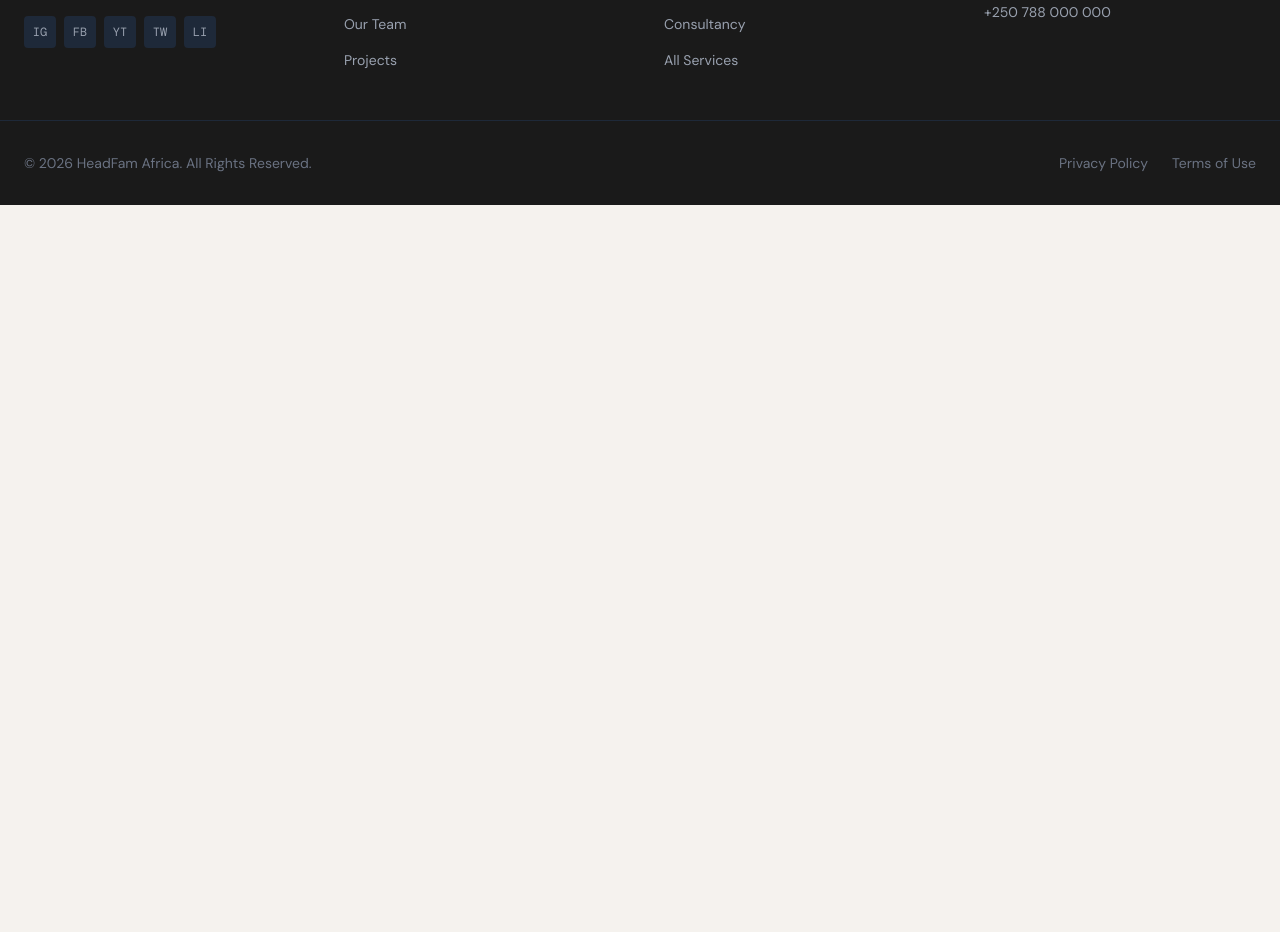
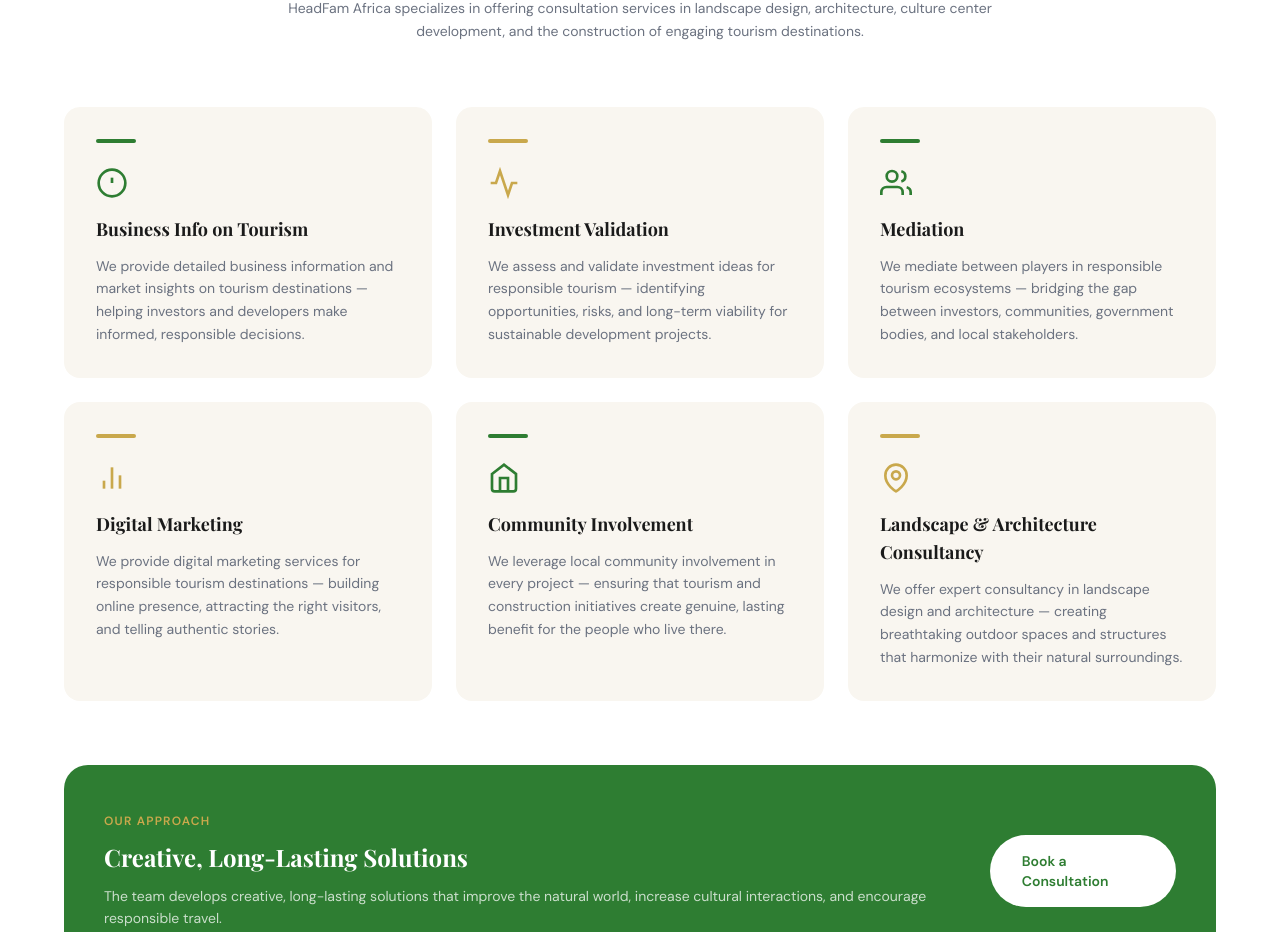
Before and after one commit to muhorakeye/Headfam, a React (Vite) app: page /services/consultancy in a window 1280 px wide. Shown: the part 400-1332 px from the top of the page. Before the commit the page ends 800 px from the top, so only its background shows below. Built offline with nearby package versions, Linux system fonts and the light colour scheme.

Commit message:
feat(consultancy): build ConsultancyServices with 6 service cards, hover states, and highlight strip

```diff
--- a/src/components/sections/consultancy/ConsultancyServices.tsx
+++ b/src/components/sections/consultancy/ConsultancyServices.tsx
@@ -1,7 +1,227 @@
+import { useState } from 'react'
+import { motion } from 'framer-motion'
+
+const VP = { once: true, amount: 0.2 as const }
+const VP1 = { once: true, amount: 0.1 as const }
+const T = { duration: 0.6, ease: 'easeOut' as const }
+
+const SERVICES = [
+  {
+    title: 'Business Info on Tourism',
+    description:
+      'We provide detailed business information and market insights on tourism destinations — helping investors and developers make informed, responsible decisions.',
+    svg: (
+      <svg width="32" height="32" viewBox="0 0 24 24" fill="none" stroke="#2E7D32" strokeWidth="2">
+        <circle cx="12" cy="12" r="10" />
+        <line x1="12" y1="8" x2="12" y2="12" />
+        <line x1="12" y1="16" x2="12.01" y2="16" />
+      </svg>
+    ),
+    accent: '#2E7D32',
+  },
+  {
+    title: 'Investment Validation',
+    description:
+      'We assess and validate investment ideas for responsible tourism — identifying opportunities, risks, and long-term viability for sustainable development projects.',
+    svg: (
+      <svg width="32" height="32" viewBox="0 0 24 24" fill="none" stroke="#C9A84C" strokeWidth="2">
+        <polyline points="22 12 18 12 15 21 9 3 6 12 2 12" />
+      </svg>
+    ),
+    accent: '#C9A84C',
+  },
+  {
+    title: 'Mediation',
+    description:
+      'We mediate between players in responsible tourism ecosystems — bridging the gap between investors, communities, government bodies, and local stakeholders.',
+    svg: (
+      <svg width="32" height="32" viewBox="0 0 24 24" fill="none" stroke="#2E7D32" strokeWidth="2">
+        <path d="M17 21v-2a4 4 0 0 0-4-4H5a4 4 0 0 0-4 4v2" />
+        <circle cx="9" cy="7" r="4" />
+        <path d="M23 21v-2a4 4 0 0 0-3-3.87" />
+        <path d="M16 3.13a4 4 0 0 1 0 7.75" />
+      </svg>
+    ),
+    accent: '#2E7D32',
+  },
+  {
+    title: 'Digital Marketing',
+    description:
+      'We provide digital marketing services for responsible tourism destinations — building online presence, attracting the right visitors, and telling authentic stories.',
+    svg: (
+      <svg width="32" height="32" viewBox="0 0 24 24" fill="none" stroke="#C9A84C" strokeWidth="2">
+        <path d="M18 20V10" />
+        <path d="M12 20V4" />
+        <path d="M6 20v-6" />
+      </svg>
+    ),
+    accent: '#C9A84C',
+  },
+  {
+    title: 'Community Involvement',
+    description:
+      'We leverage local community involvement in every project — ensuring that tourism and construction initiatives create genuine, lasting benefit for the people who live there.',
+    svg: (
+      <svg width="32" height="32" viewBox="0 0 24 24" fill="none" stroke="#2E7D32" strokeWidth="2">
+        <path d="M3 9l9-7 9 7v11a2 2 0 0 1-2 2H5a2 2 0 0 1-2-2z" />
+        <polyline points="9 22 9 12 15 12 15 22" />
+      </svg>
+    ),
+    accent: '#2E7D32',
+  },
+  {
+    title: 'Landscape & Architecture Consultancy',
+    description:
+      'We offer expert consultancy in landscape design and architecture — creating breathtaking outdoor spaces and structures that harmonize with their natural surroundings.',
+    svg: (
+      <svg width="32" height="32" viewBox="0 0 24 24" fill="none" stroke="#C9A84C" strokeWidth="2">
+        <path d="M12 22s-8-4.5-8-11.8A8 8 0 0 1 12 2a8 8 0 0 1 8 8.2c0 7.3-8 11.8-8 11.8z" />
+        <circle cx="12" cy="10" r="3" />
+      </svg>
+    ),
+    accent: '#C9A84C',
+  },
+]
+
+function BookBtn() {
+  const [hovered, setHovered] = useState(false)
+  return (
+    <a
+      href="/contact"
+      onMouseEnter={() => setHovered(true)}
+      onMouseLeave={() => setHovered(false)}
+      style={{
+        backgroundColor: hovered ? '#C9A84C' : '#ffffff',
+        color: hovered ? '#ffffff' : '#2E7D32',
+        fontFamily: '"DM Sans", sans-serif',
+        transition: 'background-color 0.3s, color 0.3s',
+      }}
+      className="px-8 py-4 rounded-full text-sm font-bold inline-block"
+    >
+      Book a Consultation
+    </a>
+  )
+}
+
 export default function ConsultancyServices() {
+  const [hovered, setHovered] = useState<boolean[]>(Array(SERVICES.length).fill(false))
+
+  const setHover = (i: number, val: boolean) =>
+    setHovered((prev) => prev.map((v, idx) => (idx === i ? val : v)))
+
   return (
-    <section id="consultancy-services">
-      {/* ConsultancyServices — coming soon */}
+    <section id="consultancy-services" className="py-16 px-6 md:px-16 bg-white">
+
+      {/* Part 1 — Header */}
+      <motion.div
+        className="max-w-3xl mx-auto text-center mb-16"
+        initial={{ opacity: 0, y: 32 }}
+        whileInView={{ opacity: 1, y: 0 }}
+        viewport={VP}
+        transition={T}
+      >
+        <div className="flex justify-center items-center gap-3 mb-4">
+          <span className="inline-block w-10 h-0.5" style={{ backgroundColor: '#C9A84C' }} />
+          <span
+            className="text-xs font-bold tracking-widest"
+            style={{ color: '#C9A84C', fontFamily: '"DM Sans", sans-serif' }}
+          >
+            WHAT WE OFFER
+          </span>
+          <span className="inline-block w-10 h-0.5" style={{ backgroundColor: '#C9A84C' }} />
+        </div>
+
+        <h2
+          className="text-3xl md:text-4xl font-black leading-tight mb-4"
+          style={{ color: '#1a1a1a', fontFamily: '"Playfair Display", Georgia, serif' }}
+        >
+          Consultancy Services That Drive Results
+        </h2>
+
+        <p
+          className="text-sm leading-relaxed"
+          style={{ color: '#6b7280', fontFamily: '"DM Sans", sans-serif' }}
+        >
+          HeadFam Africa specializes in offering consultation services in landscape design,
+          architecture, culture center development, and the construction of engaging tourism
+          destinations.
+        </p>
+      </motion.div>
+
+      {/* Part 2 — Services Grid */}
+      <div className="max-w-6xl mx-auto grid grid-cols-1 md:grid-cols-2 lg:grid-cols-3 gap-6 mb-16">
+        {SERVICES.map((service, i) => (
+          <motion.div
+            key={service.title}
+            initial={{ opacity: 0, y: 40 }}
+            whileInView={{ opacity: 1, y: 0 }}
+            viewport={VP1}
+            transition={{ duration: 0.6, ease: 'easeOut' as const, delay: (i % 3) * 0.1 }}
+            onMouseEnter={() => setHover(i, true)}
+            onMouseLeave={() => setHover(i, false)}
+            className="rounded-2xl p-8"
+            style={{
+              backgroundColor: hovered[i] ? '#ffffff' : '#f9f6f0',
+              boxShadow: hovered[i] ? '0 10px 30px rgba(0,0,0,0.10)' : 'none',
+              transform: hovered[i] ? 'translateY(-4px)' : 'translateY(0)',
+              transition: 'background-color 0.3s ease, box-shadow 0.3s ease, transform 0.3s ease',
+            }}
+          >
+            <div
+              className="h-1 w-10 rounded-full mb-6"
+              style={{ backgroundColor: service.accent }}
+            />
+            <div className="mb-4">{service.svg}</div>
+            <h3
+              className="text-lg font-black mb-3"
+              style={{ color: '#1a1a1a', fontFamily: '"Playfair Display", Georgia, serif' }}
+            >
+              {service.title}
+            </h3>
+            <p
+              className="text-sm leading-relaxed"
+              style={{ color: '#6b7280', fontFamily: '"DM Sans", sans-serif' }}
+            >
+              {service.description}
+            </p>
+          </motion.div>
+        ))}
+      </div>
+
+      {/* Part 3 — Bottom Highlight Strip */}
+      <motion.div
+        className="max-w-6xl mx-auto rounded-3xl px-10 py-12 flex flex-col md:flex-row items-center justify-between gap-8"
+        style={{ backgroundColor: '#2E7D32' }}
+        initial={{ opacity: 0, y: 24 }}
+        whileInView={{ opacity: 1, y: 0 }}
+        viewport={VP}
+        transition={T}
+      >
+        <div>
+          <p
+            className="text-xs font-bold tracking-widest mb-3"
+            style={{ color: '#C9A84C', fontFamily: '"DM Sans", sans-serif' }}
+          >
+            OUR APPROACH
+          </p>
+          <h4
+            className="text-2xl font-black text-white mb-3"
+            style={{ fontFamily: '"Playfair Display", Georgia, serif' }}
+          >
+            Creative, Long-Lasting Solutions
+          </h4>
+          <p
+            className="text-sm leading-relaxed"
+            style={{ color: 'rgba(255,255,255,0.75)', fontFamily: '"DM Sans", sans-serif' }}
+          >
+            The team develops creative, long-lasting solutions that improve the natural world,
+            increase cultural interactions, and encourage responsible travel.
+          </p>
+        </div>
+
+        <BookBtn />
+      </motion.div>
+
     </section>
   )
 }
```
